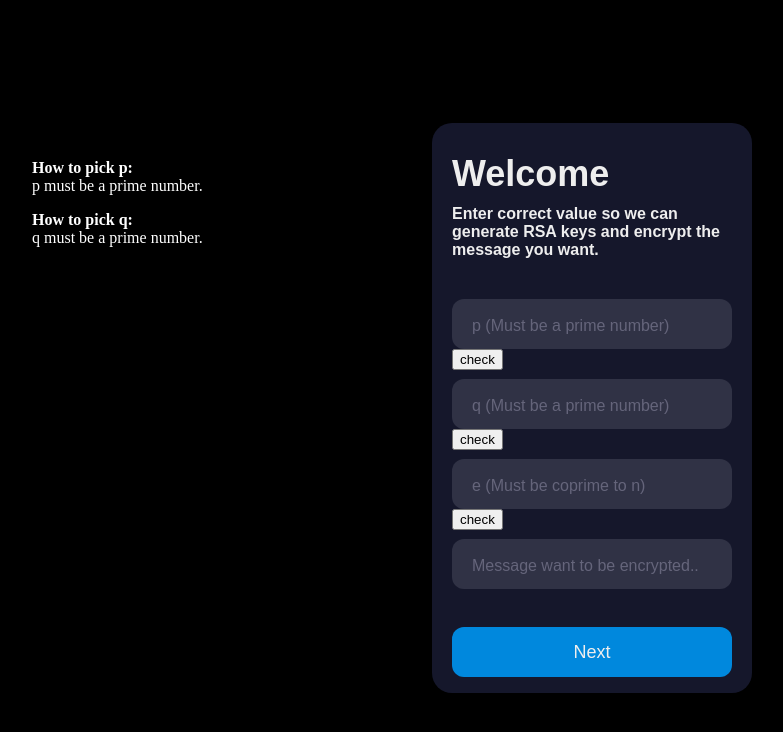
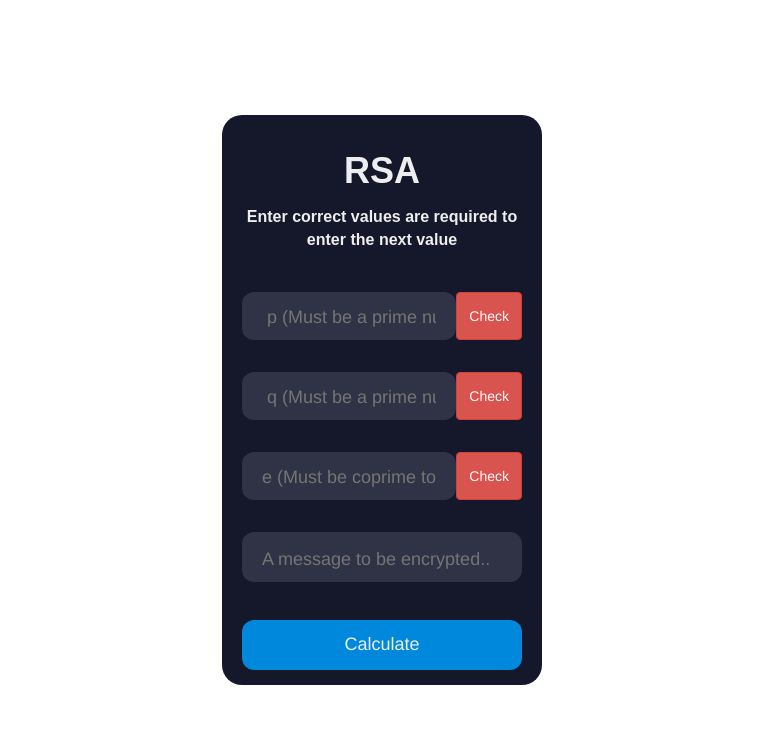
Before and after one commit to imposter-7/Security_Project, a website: page index1.html in a window 1280 px wide. Shown: the whole page, without its empty margins (258-1041 px from the left). Drawn offline with nearby package versions, Linux system fonts and the light colour scheme.

Commit message:
Update index1.html

```diff
--- a/index1.html
+++ b/index1.html
@@ -7,47 +7,61 @@
         <!-- <script src="http://www.leemon.com/crypto/BigInt.js"></script> -->
         <script src="./node_modules/mathjs/lib/browser/math.js"></script>
         <script src="myscript.js"></script>
-        <title>Security Project</title>
+        <title>RSA</title>
         <link rel="stylesheet" href="styles.css">
+        <link rel="stylesheet" href="https://maxcdn.bootstrapcdn.com/bootstrap/3.4.1/css/bootstrap.min.css">
+          <script src="https://ajax.googleapis.com/ajax/libs/jquery/3.5.1/jquery.min.js"></script>
+          <script src="https://maxcdn.bootstrapcdn.com/bootstrap/3.4.1/js/bootstrap.min.js"></script>
     </head>
-    <style>
 
-    </style>
 
     <body>
-    <div class = "instructions form" style="background-color: black;">
-        <p><strong>How to pick p:</strong><br> p must be a prime number.</p>
-        <p><strong>How to pick q:</strong><br> q must be a prime number.</p>
+    <!--<div class = "instructions form" style="background-color: black;"> -->
+    <!--    <p><strong>How to pick p:</strong><br> p must be a prime number.</p>-->
+    <!--    <p><strong>How to pick q:</strong><br> q must be a prime number.</p>-->
 
 
-    </div>
+    <!--</div>-->
     <div class="form">
-        <div class="title">Welcome</div>
-        <div class="subtitle">Enter correct value so we can generate RSA keys and encrypt the message you want.</div>
+        <div class="title" style="
+    align-self: center;
+    text-align: center;
+">RSA</div>
+        <div class="subtitle" style="
+    align-self: center;
+    text-align: center;
+">Enter correct values are required to enter the next value</div>
         <div class="input-container ic1">
-            <input id="pValue" class="input" type="text" placeholder=" " />
-            <button id=check1 onclick=check1()>check</button>
-            <!-- <div class="cut"></div> -->
-            <label for="firstname" class="placeholder">p (Must be a prime number)</label>
+            <div style="display: flex;  height: 95%;">
+                 <input id="pValue" class="input" type="text" placeholder=" p (Must be a prime number)" />
+
+                 <button id=check1 onclick=check1() class="btn btn-danger">Check</button>
+            </div>
+             <!--<div class="cut"></div> -->
+            <!--<label for="firstname" class="placeholder">p (Must be a prime number)</label>-->
         </div>
         <div class="input-container ic2">
-            <input id="qValue" class="input" type="text" placeholder=" " readonly/>
-            <button id=check2 onclick='check2()'>check</button>
-            <!-- <div class="cut"></div> -->
-            <label for="lastname" class="placeholder">q (Must be a prime number)</label>
+            <div style="display: flex;  height: 95%;">
+                 <input id="qValue" class="input" type="text" placeholder=" q (Must be a prime number)" readonly/>
+                 <button id=check2 onclick='check2()' class="btn btn-danger">Check</button>
+            </div>
+             <!--<div class="cut"></div> -->
+            <!--<label for="lastname" class="placeholder">q (Must be a prime number)</label>-->
         </div>
         <div class="input-container ic2">
-            <input id="eValue" class="input" type="text" placeholder=" " readonly/>
-            <button id=check2 onclick='check3()'>check</button>
-            <!-- <div class="cut cut-short"></div> -->
-            <label for="email" class="placeholder">e (Must be coprime to n)</>
+            <div style="display: flex;  height: 95%;">
+                  <input id="eValue" class="input" type="text" placeholder="e (Must be coprime to phi) " readonly/>
+                  <button id=check2 onclick='check3()' class="btn btn-danger">Check</button>
+            </div>
+             <!--<div class="cut cut-short"></div>-->
+            <!--<label for="email" class="placeholder">e (Must be coprime to n)</label>-->
         </div>
         <div class="input-container ic2">
-            <input id="plaintext" class="input" type="text" placeholder=" " readonly/>
+            <input id="plaintext" class="input" type="text" placeholder="A message to be encrypted.. " readonly/>
             <!-- <div class="cut cut-short"></div> -->
-            <label for="plaintext" class="placeholder">Message want to be encrypted..</>
+            <!--<label for="plaintext" class="placeholder">Message want to be encrypted...</label>-->
         </div>
-        <button id="submit" type="text" class="submit" onclick="takePlain()">Next</button>
+        <button id="submit" type="text" class="submit" onclick="takePlain()">Calculate</button>
     </div>
     </body>
 
```
